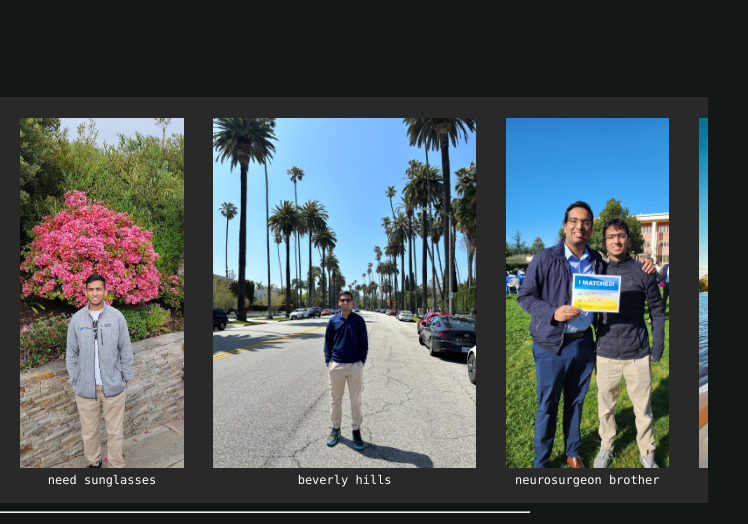
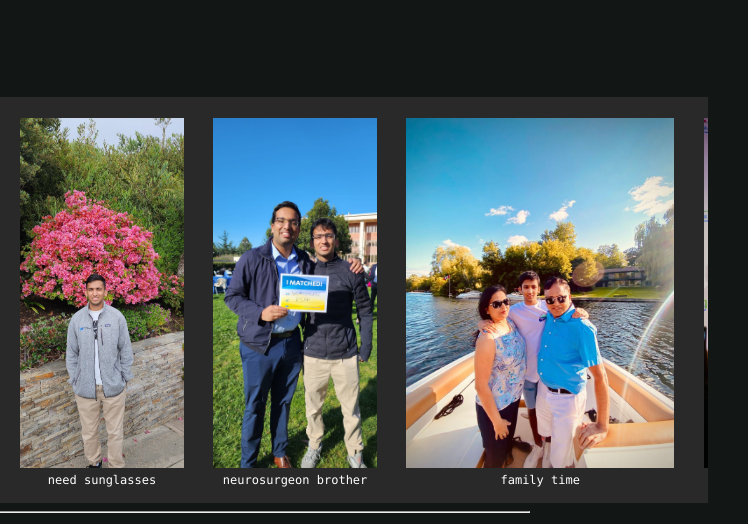
Before and after one commit to anishgoel1/site, a website: page index.html in a window 1280 px wide. Shown: the part 428-952 px from the top of the page, 532-1280 px from the left. Drawn offline with Linux system fonts and the light colour scheme.

Commit message:
Update index.html

```diff
--- a/index.html
+++ b/index.html
@@ -43,10 +43,6 @@
     <figure>
     <img src="photos/outside.jpeg">
     <figcaption>need sunglasses</figcaption>
-  </figure>
-    <figure>
-    <img src="photos/bev.jpeg">
-    <figcaption>beverly hills</figcaption>
   </figure>
   <figure>
     <img src="photos/brother_match.jpeg">
```
